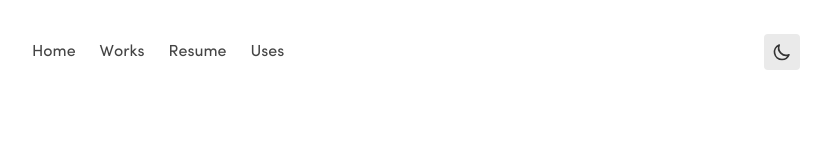
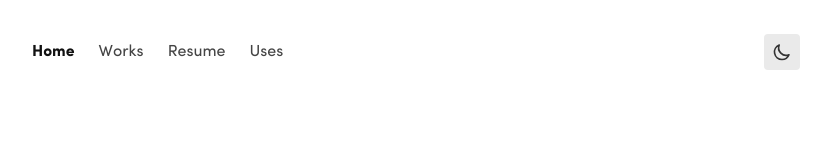
Before and after one commit to iamtinsae/iamtinsae.dev, a Next.js app: page / in a window 1280 px wide. Shown: the top 160 px of the page, without its empty margins (224-1055 px from the left). Built offline with nearby package versions, Linux system fonts and the light colour scheme.

Commit message:
fix(components): change color of active navitem

```diff
--- a/src/layouts/Header.tsx
+++ b/src/layouts/Header.tsx
@@ -1,3 +1,4 @@
+import cn from 'classnames';
 import dynamic from 'next/dynamic';
 import { Link } from 'react-scroll';
 
@@ -13,7 +14,14 @@ const NavItem = dynamic(
     Promise.resolve((props: NavItemProps) => {
       return (
         <Link href={`#${props.to}`} to={props.to} spy smooth duration={1.4}>
-          <span className="hidden rounded-lg p-1 font-normal text-gray-600 transition-all hover:bg-gray-200 dark:text-gray-400 dark:hover:bg-gray-800 sm:px-3 sm:py-2 md:inline-block">
+          <span
+            className={cn(
+              'hidden rounded-lg p-1 transition-all hover:bg-gray-200 dark:text-gray-400 dark:hover:bg-gray-800 sm:px-3 sm:py-2 md:inline-block',
+              props.to === 'about'
+                ? 'font-semibold text-gray-900 dark:text-gray-200'
+                : 'text-gray-600 font-normal'
+            )}
+          >
             <span>{props.name}</span>
           </span>
         </Link>
```
